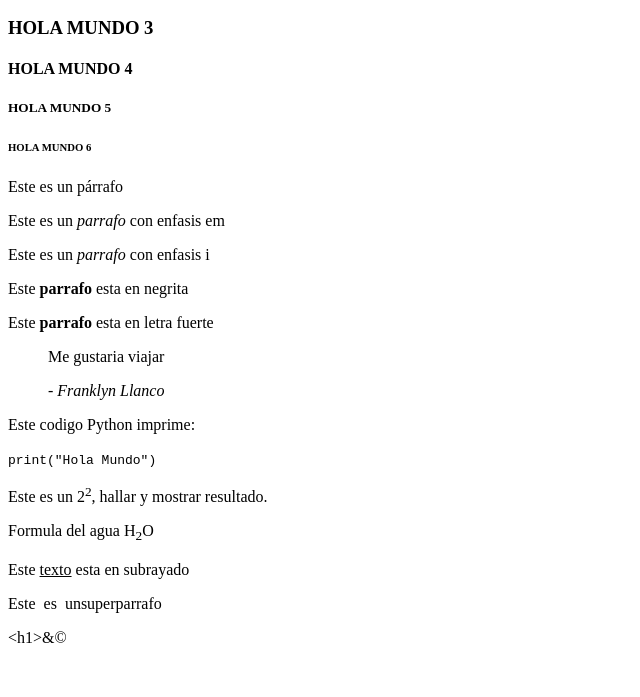
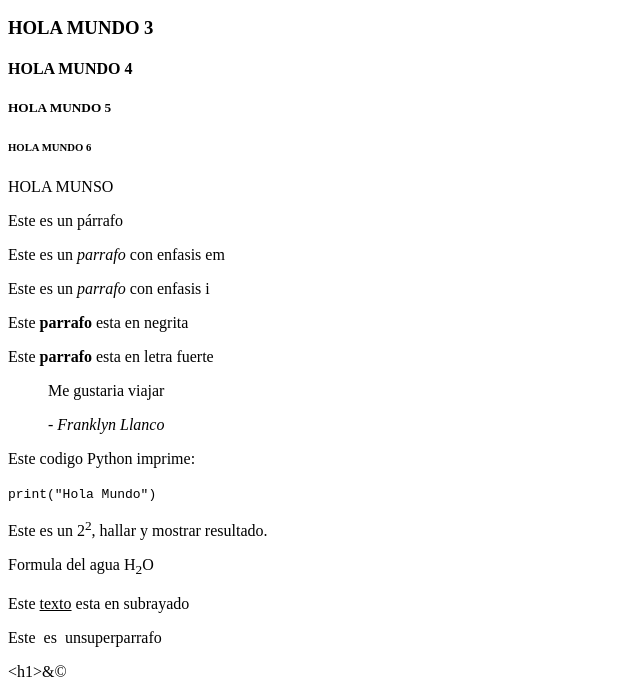
Before and after one commit to Franklyn2349/CursoInceperuHTML, a plain HTML site: page Clase02/texto.html in a window 1280 px wide. Shown: the part 110-807 px from the top of the page, without its empty margins (0-640 px from the left). Drawn offline with Linux system fonts and the light colour scheme.

Commit message:
agregado HOLAMUNSO en clase2texto
macaco

```diff
--- a/Clase02/texto.html
+++ b/Clase02/texto.html
@@ -13,6 +13,7 @@
     <h4>HOLA MUNDO 4</h4>
     <h5>HOLA MUNDO 5</h5>
     <h6>HOLA MUNDO 6</h6>
+    <p>HOLA MUNSO</p>
     <!--ETIQUETA PARRAFO-->
     <p>Este es un párrafo</p>
     <!--ETIQUETAS DE ENFASIS-->
```
